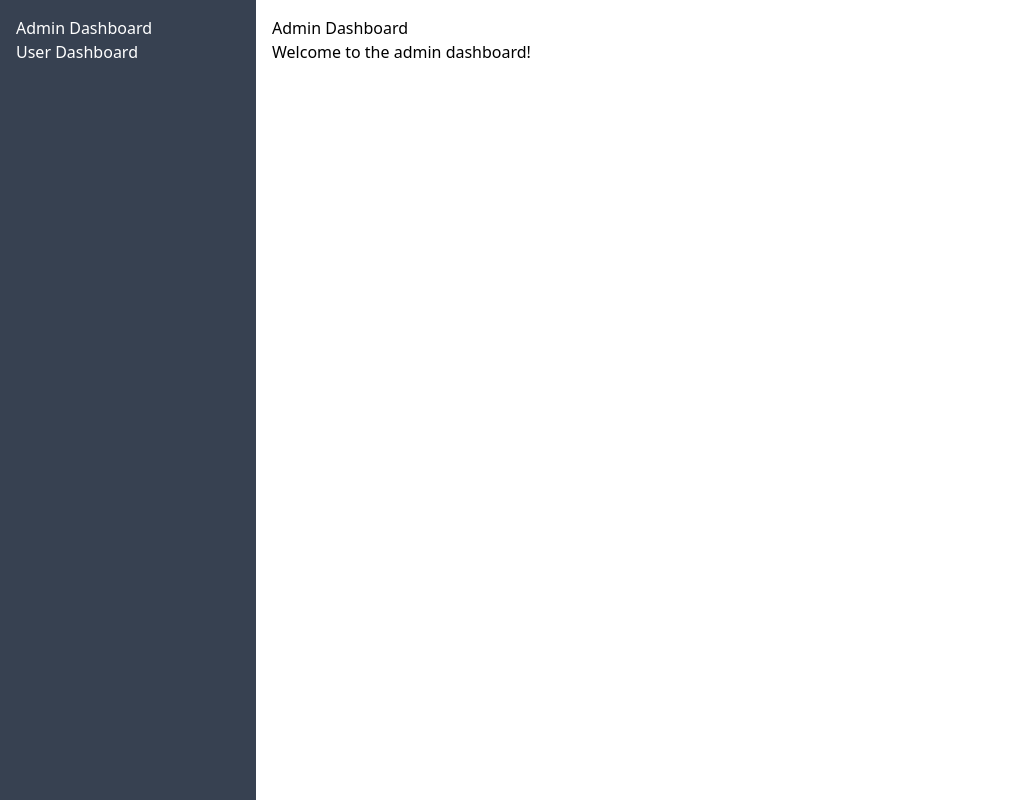
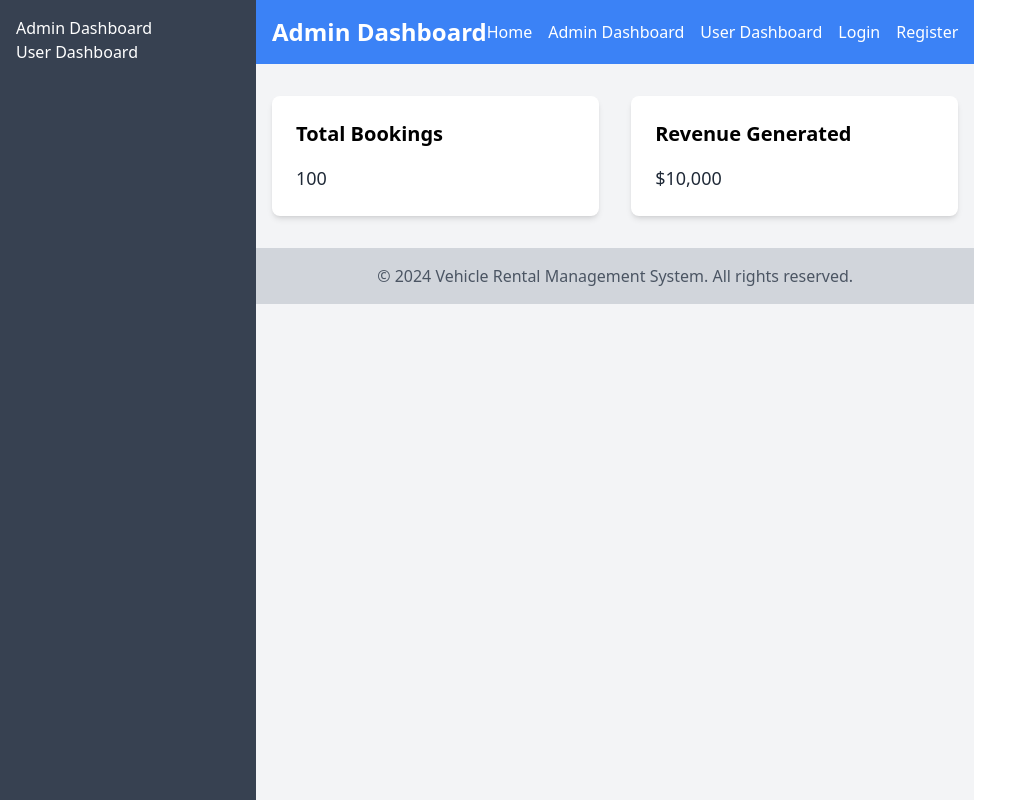
Before and after one commit to Mutai001/vehicle-client, a React (Vite) app: page /admin in a window 1280 px wide. Shown: the whole page, without its empty margins (0-1021 px from the left). Built offline with nearby package versions, Linux system fonts and the light colour scheme.

Commit message:
styled admin dashboard

```diff
--- a/src/components/Admin/Dashboard.tsx
+++ b/src/components/Admin/Dashboard.tsx
@@ -1,10 +1,42 @@
+// AdminDashboard.tsx
 import React from 'react';
 
 const AdminDashboard: React.FC = () => {
   return (
-    <div className="p-4">
-      <h2>Admin Dashboard</h2>
-      <p>Welcome to the admin dashboard!</p>
+    <div className="bg-gray-100 min-h-screen">
+      {/* Header */}
+      <header className="bg-blue-500 text-white p-4">
+        <div className="container mx-auto flex justify-between items-center">
+          <h1 className="text-2xl font-bold">Admin Dashboard</h1>
+          <nav className="space-x-4">
+            <a href="/" className="text-white hover:underline">Home</a>
+            <a href="/admin" className="text-white hover:underline">Admin Dashboard</a>
+            <a href="/user" className="text-white hover:underline">User Dashboard</a>
+            <a href="/login" className="text-white hover:underline">Login</a>
+            <a href="/register" className="text-white hover:underline">Register</a>
+          </nav>
+        </div>
+      </header>
+
+      {/* Main Content */}
+      <main className="container mx-auto py-8 px-4">
+        <div className="grid grid-cols-1 md:grid-cols-2 gap-8">
+          {/* Dashboard widgets */}
+          <div className="bg-white p-6 rounded-lg shadow-md">
+            <h2 className="text-xl font-bold mb-4">Total Bookings</h2>
+            <p className="text-lg text-gray-800">100</p>
+          </div>
+          <div className="bg-white p-6 rounded-lg shadow-md">
+            <h2 className="text-xl font-bold mb-4">Revenue Generated</h2>
+            <p className="text-lg text-gray-800">$10,000</p>
+          </div>
+        </div>
+      </main>
+
+      {/* Footer */}
+      <footer className="bg-gray-300 text-gray-600 text-center py-4">
+        <p>&copy; 2024 Vehicle Rental Management System. All rights reserved.</p>
+      </footer>
     </div>
   );
 };
```
